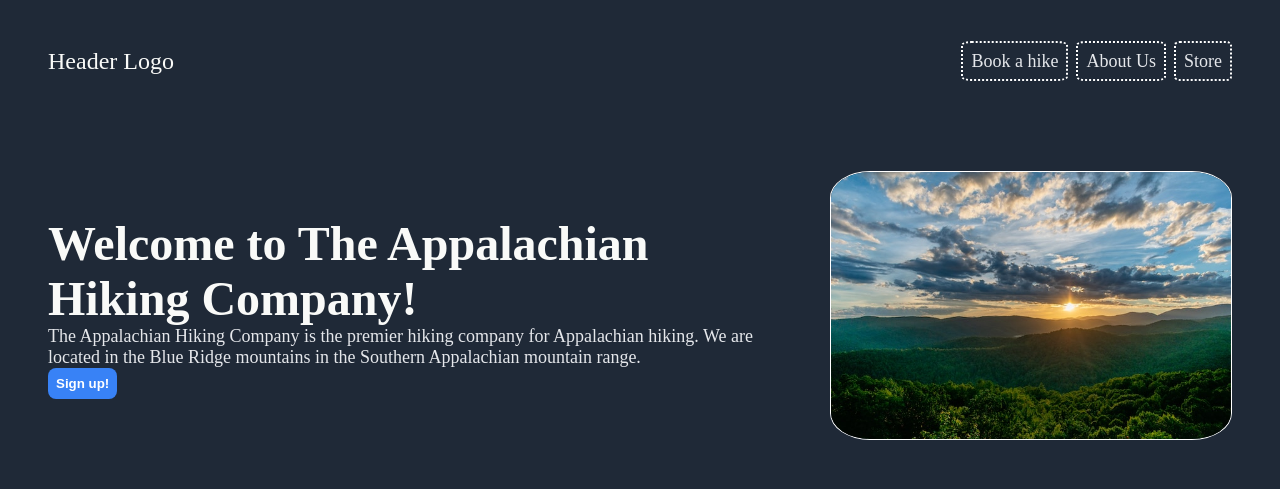
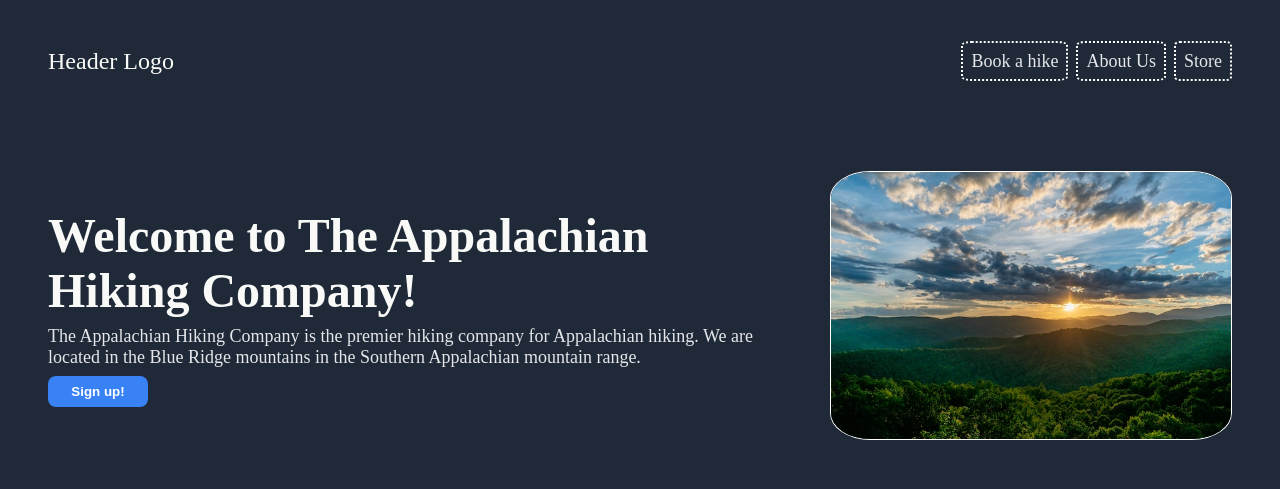
Before and after one commit to cstep404/odin-landing, a plain HTML site: page index.html in a window 1280 px wide. Shown: the top 489 px of the page. Drawn offline with Linux system fonts and the light colour scheme.

Commit message:
Finished first section

```diff
--- a/styling/landing-css.css
+++ b/styling/landing-css.css
@@ -20,6 +20,7 @@ body {
 
 .container-1 {
     color: white;
+    padding-bottom: 24px;
 }
 
 .logo {
@@ -33,6 +34,12 @@ body {
 .header-logo {
     font-size: 24px;
     color: #F9FAF8;
+}
+
+.content {
+    display: flex;
+    flex-direction: column;
+    gap: 8px;
 }
 
 ul {
```
